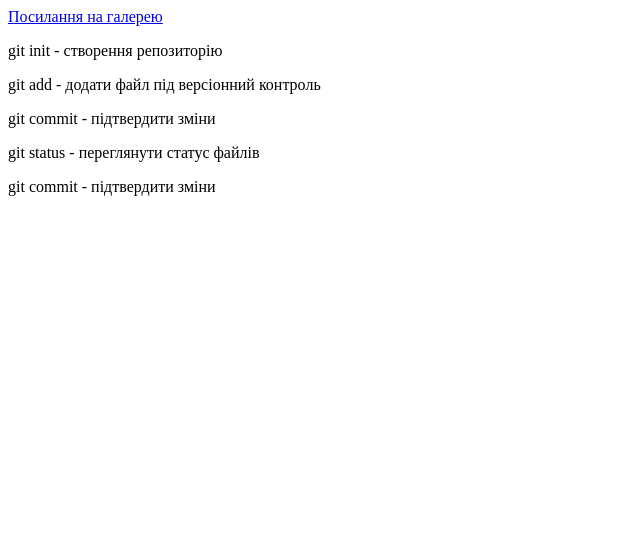
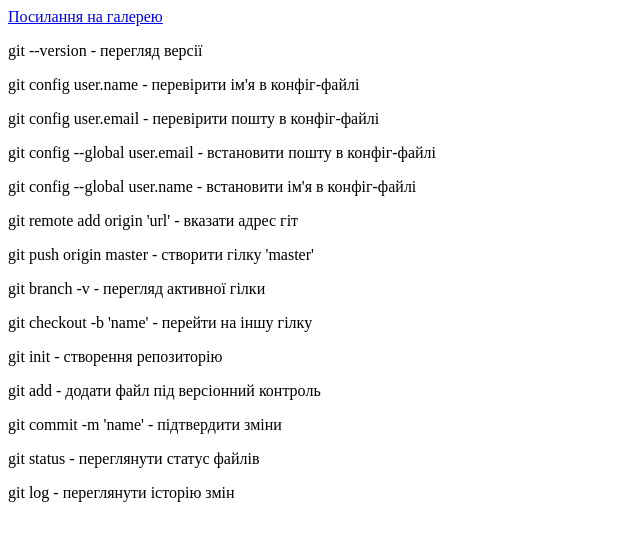
Before and after one commit to BaJarl/GIT_DZ, a plain HTML site: page index.html in a window 1280 px wide. Shown: the whole page, without its empty margins (0-640 px from the left). Drawn offline with Linux system fonts and the light colour scheme.

Commit message:
commit+1

```diff
--- a/index.html
+++ b/index.html
@@ -8,10 +8,19 @@
 </head>
 <body>
 <a href="../GIT ДЗ/pages/gallery.html">Посилання на галерею</a>
+<p>git --version - перегляд версії</p>
+<p>git config user.name - перевірити ім'я в конфіг-файлі</p>
+<p>git config user.email - перевірити пошту в конфіг-файлі</p>
+<p>git config --global user.email - встановити пошту в конфіг-файлі</p>
+<p>git config --global user.name - встановити ім'я в конфіг-файлі</p>
+<p>git remote add origin 'url' - вказати адрес гіт</p>
+<p>git push origin master - створити гілку 'master'</p>
+<p>git branch -v - перегляд активної гілки</p>
+<p>git checkout -b 'name' - перейти на іншу гілку</p>
 <p>git init - створення репозиторію</p>
 <p>git add - додати файл під версіонний контроль</p>
-<p>git commit - підтвердити зміни</p>
+<p>git commit -m 'name' - підтвердити зміни</p>
 <p>git status - переглянути статус файлів</p>
-<p>git commit - підтвердити зміни</p>
+<p>git log - переглянути історію змін</p>
 </body>
 </html>
```
